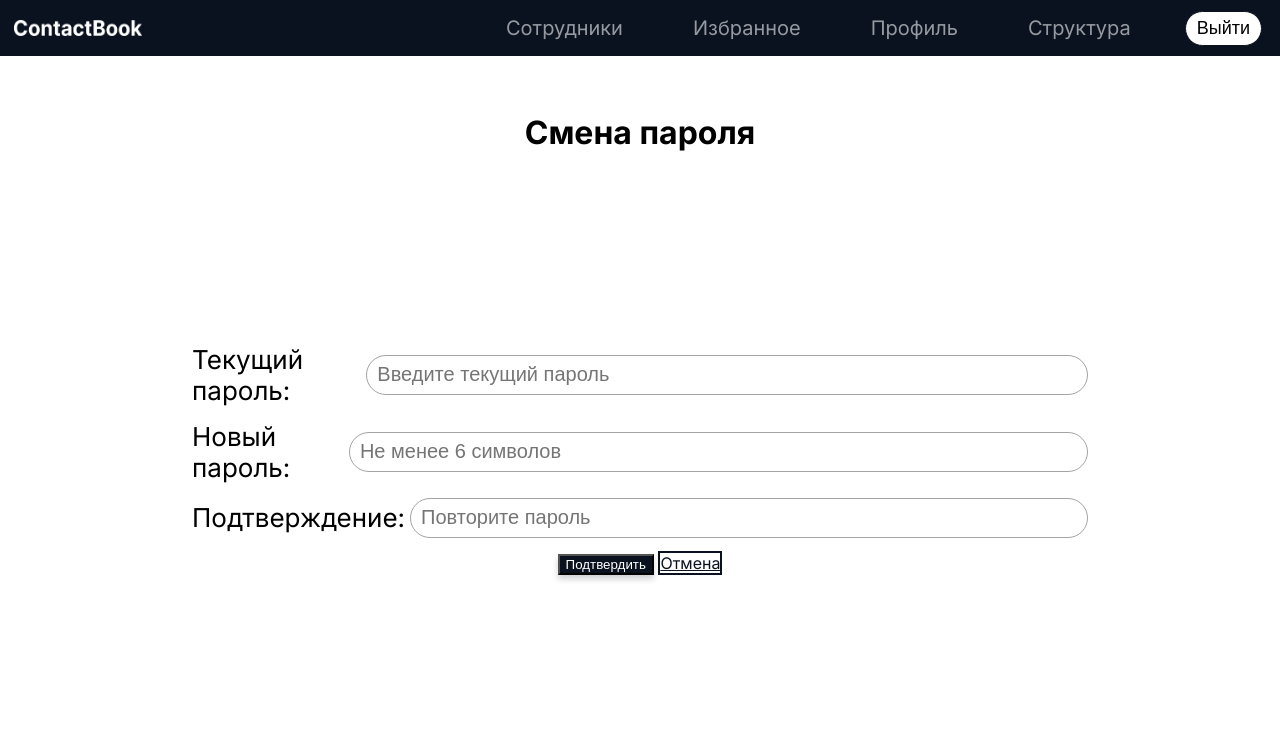
After one commit to mikkixx/ContactBook, a Django app: page /profile/password/ in a window 1280 px wide. The commit adds this page. Shown: the top 739 px of the page. Run offline with Django 5.2, Linux system fonts and the light colour scheme; a user stored in the database is signed in; data comes from the database, SQL or seed files in the repository.

Commit message:
шаблон смены пароля

```diff
--- /dev/null
+++ b/metanit/ContactBook/templates/contactbook/change_password.html
@@ -0,0 +1,32 @@
+{% extends "base.html" %}
+{% block title %}Смена пароля{% endblock %}
+
+{% block content %}
+<div class="reg">
+    <h1>Смена пароля</h1>
+
+    <form method="post" class="form">
+        {% csrf_token %}
+
+        <div class="row">
+            <label for="current_password">Текущий пароль:</label>
+            <input type="password" id="current_password" name="current_password" placeholder="Введите текущий пароль" required>
+        </div>
+
+        <div class="row">
+            <label for="new_password">Новый пароль:</label>
+            <input type="password" id="new_password" name="new_password" placeholder="Не менее 6 символов" required>
+        </div>
+
+        <div class="row">
+            <label for="confirm_password">Подтверждение:</label>
+            <input type="password" id="confirm_password" name="confirm_password" placeholder="Повторите пароль" required>
+        </div>
+
+        <div class="form-buttons">
+            <button type="submit" class="btn-primary">Подтвердить</button>
+            <a href="{% url 'contactbook:my_profile' %}" class="btn-secondary">Отмена</a>
+        </div>
+    </form>
+</div>
+{% endblock %}
```
Also changed, not shown: metanit/ContactBook/templates/contactbook/edit_profile.html (+4 -10 lines).
